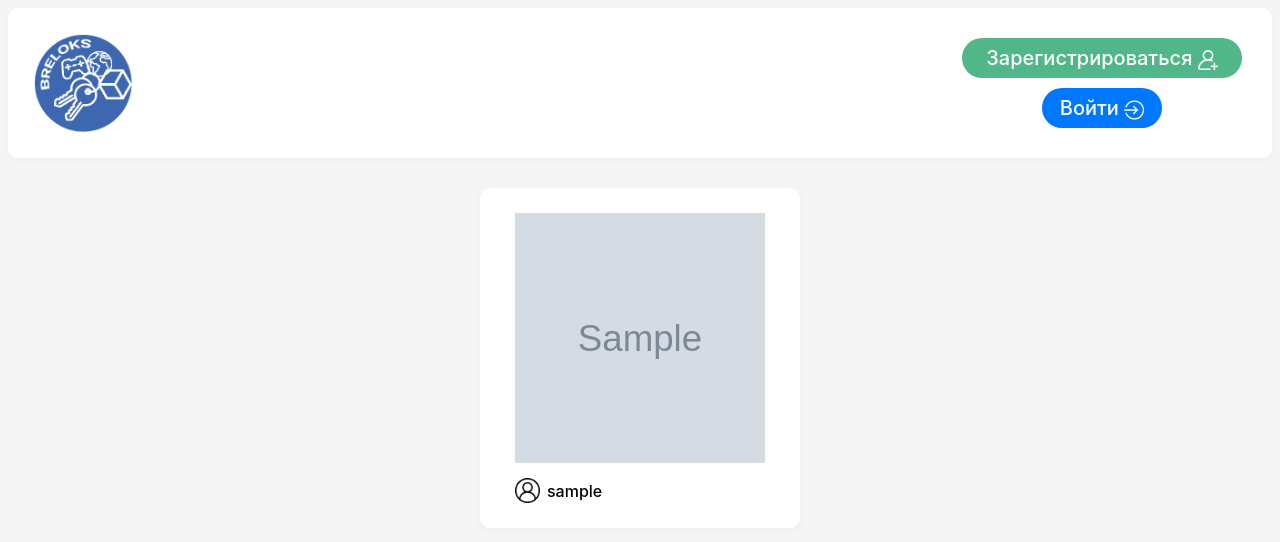
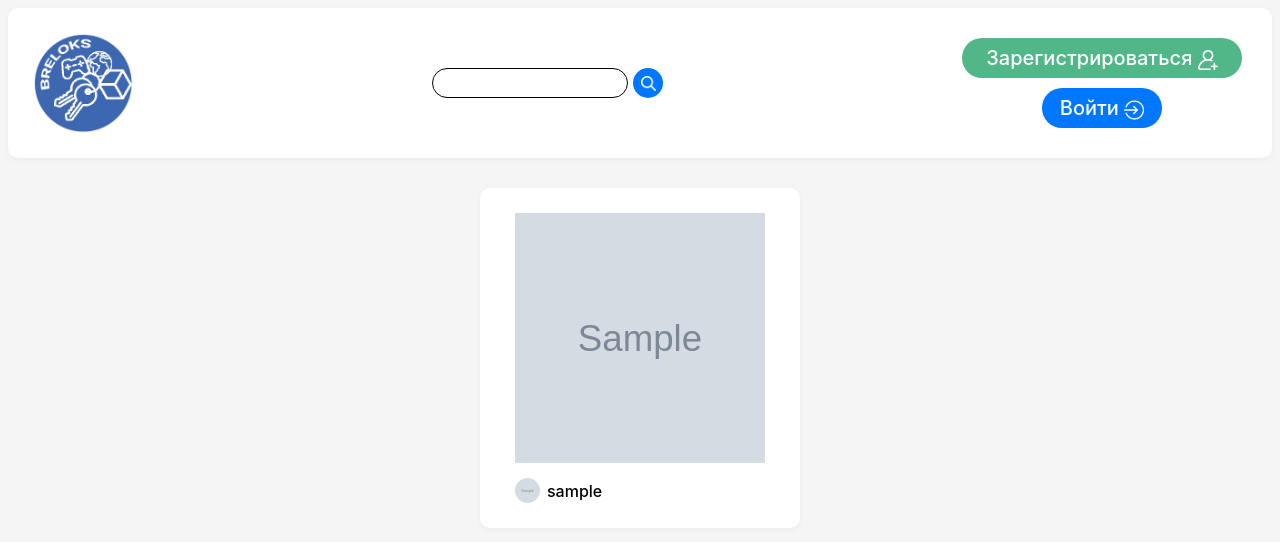
Before and after one commit to alexeykurkin/brelki_py, a Django app: page / in a window 1280 px wide. Shown: the top 542 px of the page. Run offline with Django 4.2, Linux system fonts and the light colour scheme; tables that the repository leaves empty hold one stand-in row (values such as "Sample post"); grey boxes marked "Sample" are stand-in pictures.

Commit message:
search users and keychains

```diff
--- a/brelki/forms.py
+++ b/brelki/forms.py
@@ -99,7 +99,9 @@ class CreateCommentForm(ModelForm):
         'required': 'Заполните поле комментария!'
     }
 
-    content = forms.CharField(widget=forms.Textarea(attrs={'class': 'comment-input'}), error_messages=content_errors)
+    content = forms.CharField(widget=forms.Textarea(attrs={'class': 'comment-input'}),
+                              validators=[MinLengthValidator(3, 'Слишком короткий комментарий')],
+                              error_messages=content_errors)
 
     class Meta:
         model = models.Comment
@@ -107,7 +109,6 @@ class CreateCommentForm(ModelForm):
 
 
 class EditCommentForm(ModelForm):
-
     content_errors = {
         'required': 'Поле не должно быть пустым'
     }
@@ -120,3 +121,11 @@ class EditCommentForm(ModelForm):
     class Meta:
         model = models.Comment
         fields = ['content']
+
+
+class SearchForm(forms.Form):
+    search_input_errors = {
+        'required': 'Заполните поле'
+    }
+
+    search_input = forms.CharField(widget=forms.TextInput(attrs={'class': 'search-input'}))
--- a/brelki/static/css/style.css
+++ b/brelki/static/css/style.css
@@ -51,6 +51,12 @@ a span {
   border-radius: 50%;
   width: 75px;
   height: 75px;
+}
+
+.user-avatar-min {
+  border-radius: 50%;
+  width: 25px;
+  height: 25px;
 }
 
 .user-actions {
@@ -247,6 +253,7 @@ a span {
   background-color: #0077FF;
   border: none;
   border-radius: 25px;
+  cursor: pointer;
 }
 
 .submit-button > img {
@@ -466,3 +473,33 @@ a span {
   display: flex;
   flex-direction: column;
 }
+
+button {
+  cursor: pointer;
+}
+
+.search-block {
+  display: flex;
+  flex-direction: row;
+  align-items: center;
+}
+
+.search-form {
+  margin-bottom: 0;
+}
+
+.search-input {
+  border-radius: 50px;
+  height: 30px;
+  padding-left: 15px;
+  border: 1px solid black;
+  margin-right: 5px;
+}
+
+.search-button {
+  background-color: #0077FF;
+  border: none;
+  width: 30px;
+  border-radius: 50%;
+  height: 30px;
+}
--- a/brelki/urls.py
+++ b/brelki/urls.py
@@ -28,5 +28,6 @@ urlpatterns = [
     path('keychain', views.keychain),
     path('create_keychain', views.create_keychain),
     path('delete_comment', views.delete_comment),
-    path('edit_comment', views.edit_comment)
+    path('edit_comment', views.edit_comment),
+    path('search', views.search)
 ] + static(settings.MEDIA_URL, document_root=settings.MEDIA_ROOT)
--- a/brelki/views.py
+++ b/brelki/views.py
@@ -1,9 +1,10 @@
 from django.shortcuts import render, HttpResponse
 from brelki.models import Keychain, User, Comment
-from .forms import RegistrationForm, AuthForm, CreateKeychainForm, CreateCommentForm, EditCommentForm
+from .forms import RegistrationForm, AuthForm, CreateKeychainForm, CreateCommentForm, EditCommentForm, SearchForm
 from django.shortcuts import redirect
 from django.contrib.auth.hashers import check_password, make_password
 from django.contrib import messages
+from django.core.exceptions import ObjectDoesNotExist
 
 
 def index(request):
@@ -21,7 +22,16 @@ def index(request):
                'logged_user':
                    {'user_login': user_login,
                     'user_id': user_id,
-                    'str_user_img': str_user_img}}
+                    'str_user_img': str_user_img},
+               "search_form": SearchForm()}
+
+    if request.GET:
+        search_content = SearchForm(request.GET)
+        if search_content.is_valid():
+            return redirect('/search?search_input=' + request.GET['search_input'])
+        else:
+            print('not ok')
+
     return HttpResponse(render(request, 'index.html', context))
 
 
@@ -91,9 +101,14 @@ def keychain(request):
     except KeyError:
         current_user_id = 0
 
+    try:
+        Keychain.objects.get(id=keychain_id)
+    except ObjectDoesNotExist:
+        return HttpResponse('Брелка с таким id не существует', status=404)
+
     context = {"keychain": Keychain.objects.get(id=keychain_id),
                "user": User.objects.all(),
-               "comments": Comment.objects.filter(keychain_id=keychain_id),
+               "comments": Comment.objects.order_by('-create_date').filter(keychain_id=keychain_id),
                "current_user": User.objects.get(id=current_user_id),
                "create_comment_form": CreateCommentForm()}
 
@@ -163,3 +178,10 @@ def edit_comment(request):
         edit_comment_form = EditCommentForm(initial={'content': comment.content})
         return HttpResponse(render(request, 'edit_comment.html', {"edit_comment_form": edit_comment_form,
                                                                   "current_user": current_user}))
+
+
+def search(request):
+    search_keychains = Keychain.objects.filter(title__contains=request.GET['search_input'])
+    search_users = User.objects.filter(login__contains=request.GET['search_input'])
+    return HttpResponse(render(request, 'search.html', {'search_keychains': search_keychains,
+                                                        'search_users': search_users}))
--- a/templates/index.html
+++ b/templates/index.html
@@ -1,6 +1,15 @@
 {% load static %}
 <div class="menu">
     <a href="/"><img src="{% static 'img/breloks.png' %}" width="100" height="100" class="logo img_unselectable"></a>
+
+    <form method="get" class="search-form">
+        <div class="search-block">
+            {{ search_form.search_input }}
+            <button class="search-button" type="submit">
+                <img src="{% static 'img/search.png' %}" width="15px" height="15px">
+            </button>
+        </div>
+    </form>
 
     <div class="user-actions">
         {% if not logged_user.user_login %}
@@ -47,7 +56,7 @@
                 <img src="{{ keychain.img }}" class="img_unselectable" width="250" height="250">
             {% endif %}
             <div class="item_author-info">
-                <img src="{% static 'img/user.png' %}" width="25" height="25" class="img_unselectable">
+                <img src="{{ keychain.user.user_img }}" width="25" height="25" class="img_unselectable user-avatar-min">
                 <p>{{ keychain.user.login }}</p>
             </div>
 
@@ -57,11 +66,24 @@
 </div>
 <link rel="stylesheet" href="{% static 'css/style.css' %}">
 <script>
-    let user_image = document.getElementById('user-avatar')
-    if (!user_image.complete) {
-        user_image.src = '{% static 'img/user_img_not_found.png' %}';
+    let avatar = document.getElementById('user-avatar')
+    let avatars_min = document.getElementsByClassName('user-avatar-min')
+
+    if (!avatar.complete) {
+        avatar.src = '{% static 'img/user_img_not_found.png' %}';
     }
-    if (user_image.naturalWidth === 0) {
-        user_image.src = '{% static 'img/user_img_not_found.png' %}';
+    if (avatar.naturalWidth === 0) {
+        avatar.src = '{% static 'img/user_img_not_found.png' %}';
     }
+
+    for (let i=0; i < avatars_min.length; i++) {
+        let user_image = avatars_min[i];
+        if (!user_image.complete) {
+            user_image.src = '{% static 'img/user_img_not_found.png' %}';
+        }
+        if (user_image.naturalWidth === 0) {
+            user_image.src = '{% static 'img/user_img_not_found.png' %}';
+        }
+    }
+
 </script>
```
Also changed, not shown: brelki/settings.py (+1 -8 lines), templates/edit_comment.html (+15 -2 lines), templates/keychain.html (+4 -4 lines), templates/search.html (added, +14 -0 lines), brelki/static/img/search.png (added).
